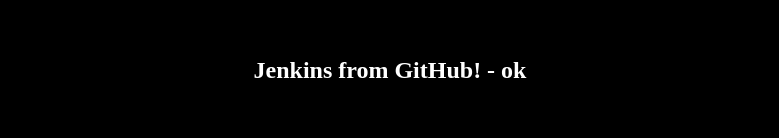
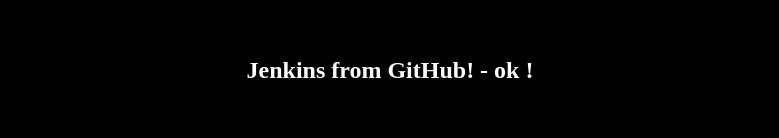
Before and after one commit to jenekisv/app-for-jenkins, a plain HTML site: page index.html in a window 1280 px wide. Shown: the part 152-290 px from the top of the page, without its empty margins (250-1029 px from the left). Drawn offline with Linux system fonts and the light colour scheme.

Commit message:
Update index.html

```diff
--- a/index.html
+++ b/index.html
@@ -23,7 +23,7 @@ function Elastic()
 <font color="white"><h2>App for Jenkins Lesson</h2>
 <font color="yellow"><H1 ID="elastic" ALIGN="Center">EVGENIY-ISV</H1>
 <br>
-<font color="white"><h2>Jenkins from GitHub! - ok</h2>
+<font color="white"><h2>Jenkins from GitHub! - ok !</h2>
 <br><br>
 <img src="1.bmp">
 <img src="2.bmp">
```
